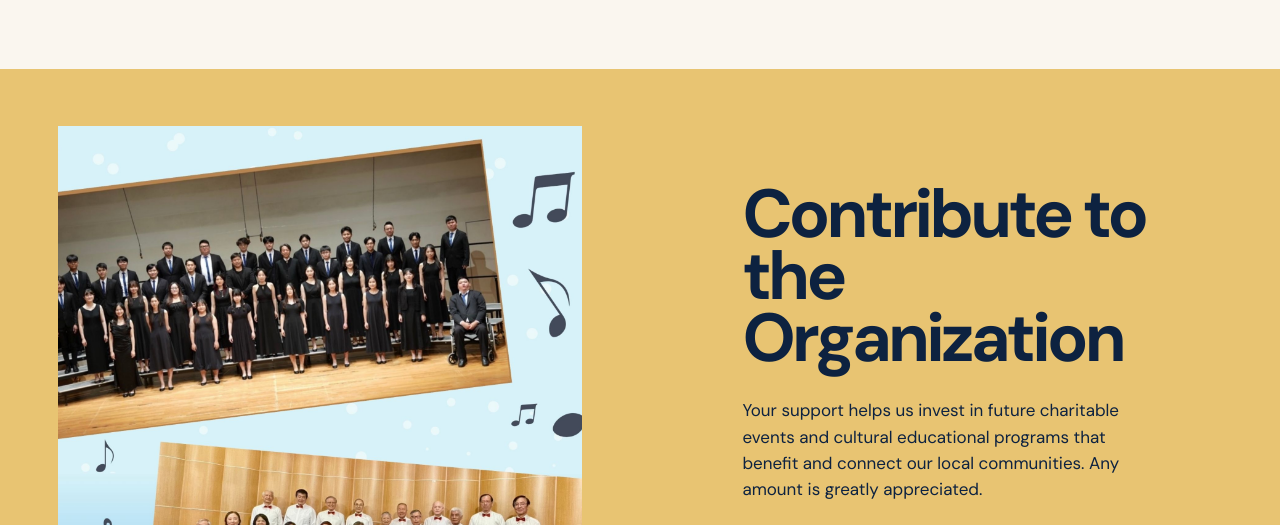
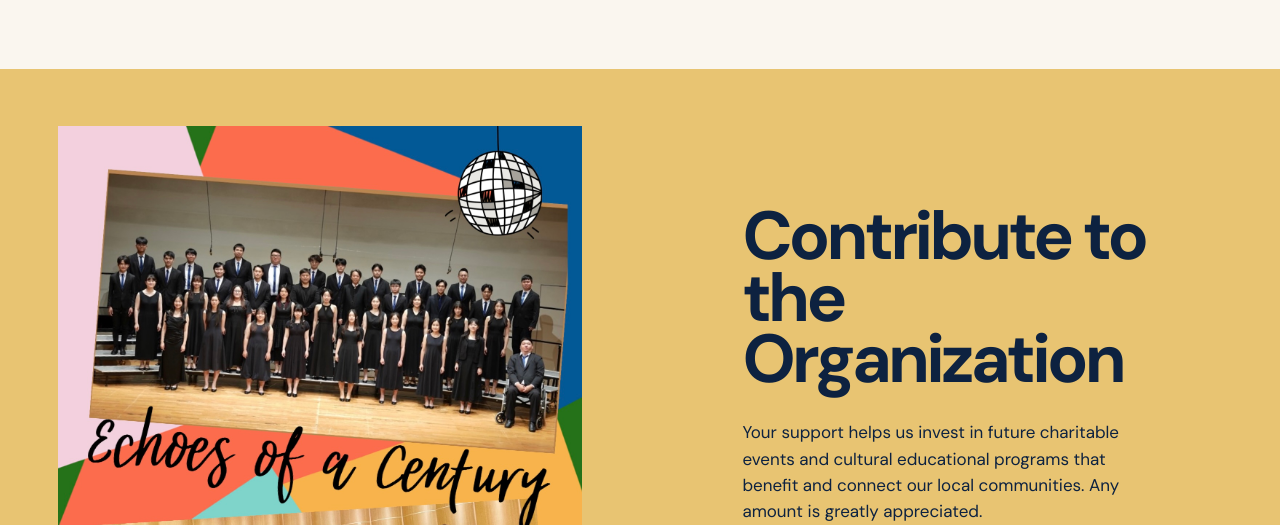
Before and after one commit to SirDarklan/National-Chengchi-University-Northern-California-Alumni-Association-Website, a website: page index.html in a window 1280 px wide. Shown: the part 3490-4015 px from the top of the page. Drawn offline with Linux system fonts and the light colour scheme; a web font is replaced by a local one.

Commit message:
adjust concert link text, new photo for home page donate section

```diff
--- a/index.html
+++ b/index.html
@@ -369,7 +369,7 @@
 
       <section class="donate" id="donate">
         <div class="donate-image">
-          <img src="images/events/ChenSheng-blue.jpg" alt="Chen Sheng Blue" />
+          <img src="images/ChenSheng-Classic-Echo.jpg" alt="Chen Sheng Classic" />
         </div>
         <div class="donate-copy">
           <h2>
```
Also changed, not shown: events.html (+1 -1 lines), images/ChenSheng-Classic-Echo.jpg (added).
